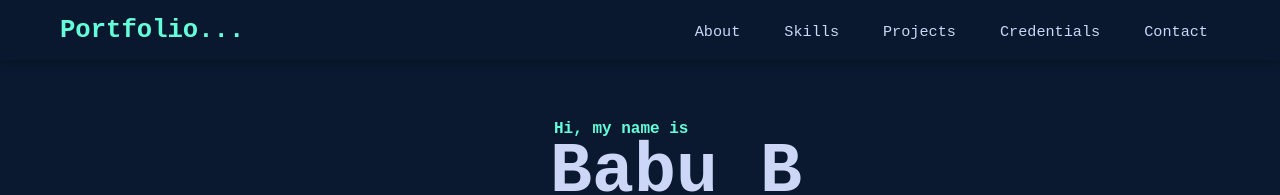
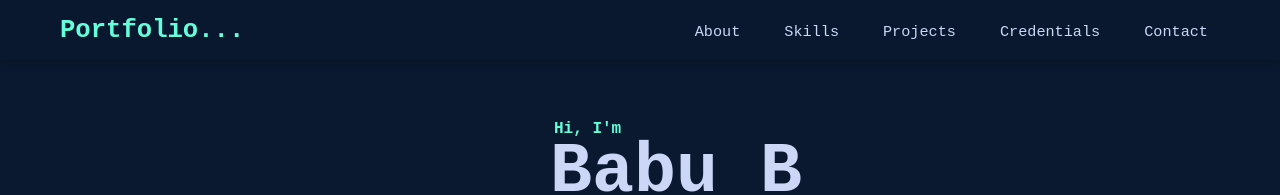
Before and after one commit to Babu16102005/BABU-portfolio, a React (Vite) app: page / in a window 1280 px wide. Shown: the top 195 px of the page. Built offline with nearby package versions, Linux system fonts and the light colour scheme.

Commit message:
portfolio update

```diff
--- a/src/components/Home/Home.jsx
+++ b/src/components/Home/Home.jsx
@@ -26,7 +26,7 @@ const Home = () => {
 
         {/* Right side - Text */}
         <div className="text-content">
-          <h1 className="greeting">Hi, my name is</h1>
+          <h1 className="greeting">Hi, I'm</h1>
           <h2 className="name">Babu B</h2>
           <h3 className="subtitle">Java Full Stack Developer</h3>
           <p className="intro-text">
```
Also changed, not shown: 1 other file (tests, documents, lock files or other folders).
